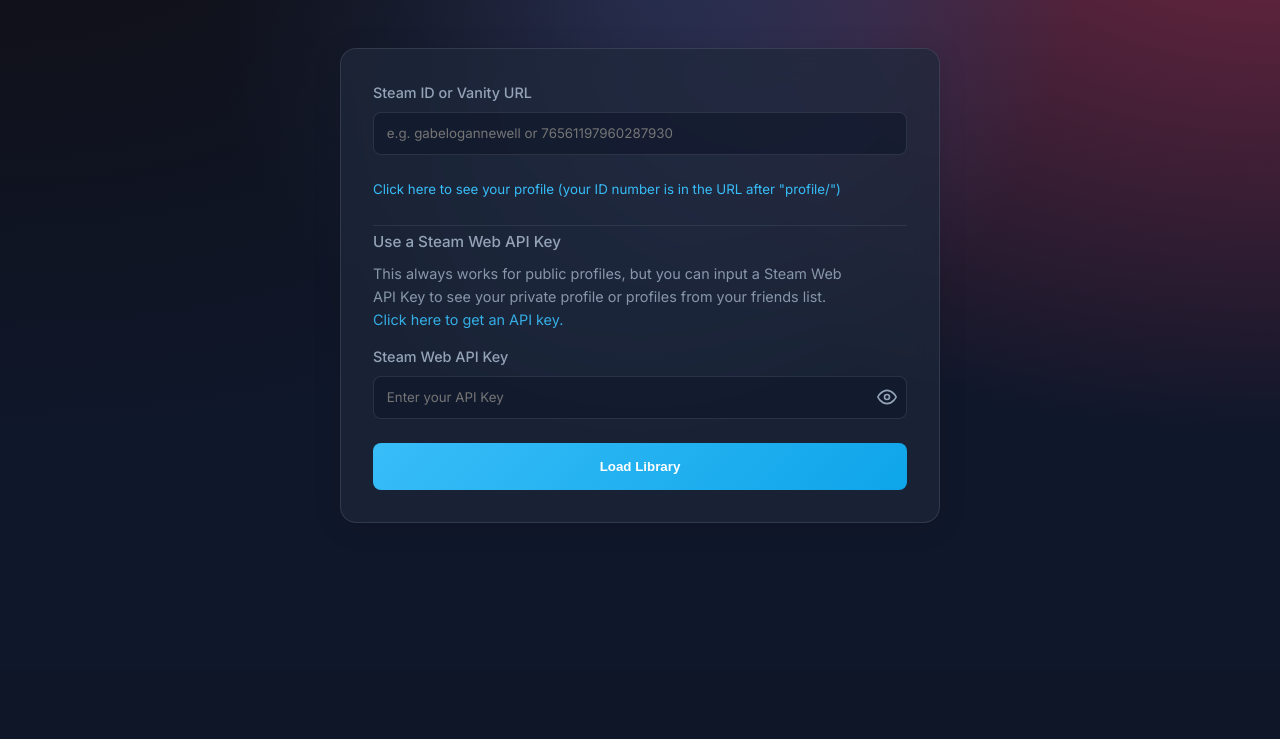
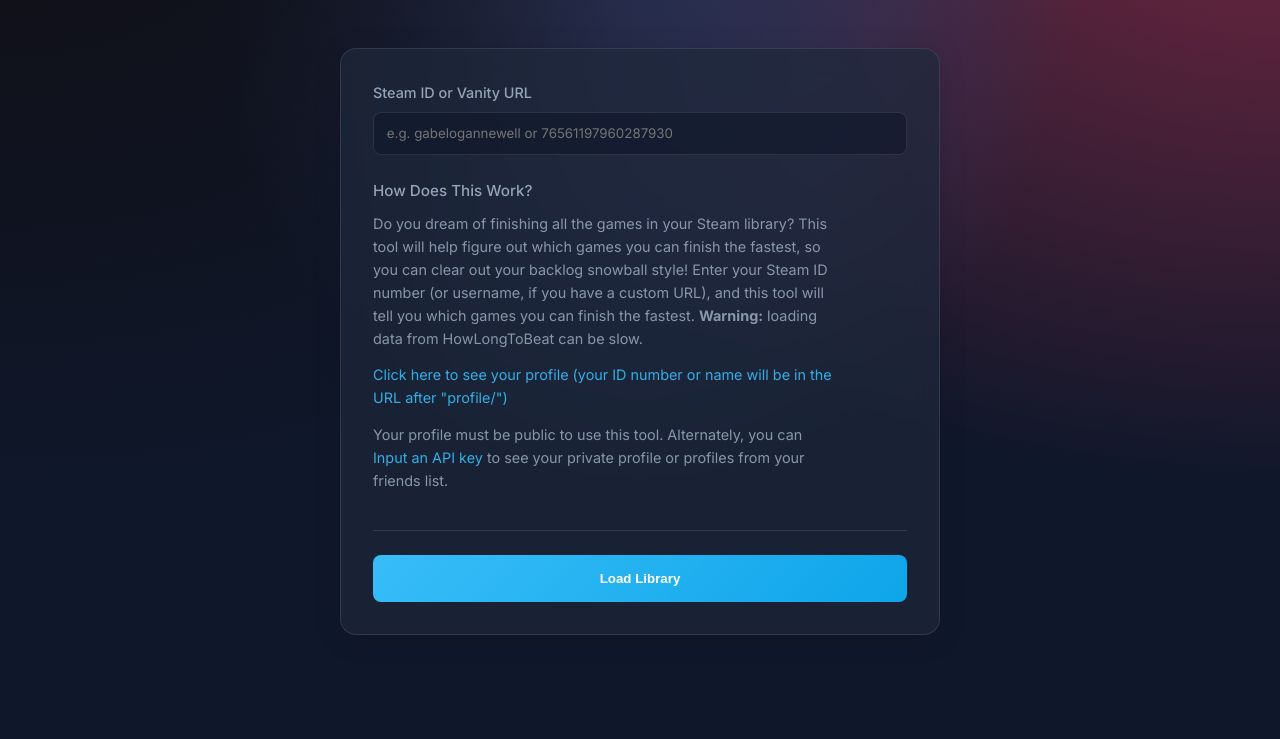
Before and after one commit to clintheinrich/steam-snowball, a Flask app: page / in a window 1280 px wide. Shown: the part 130-869 px from the top of the page. Before the commit the page ends 653 px from the top, so only its background shows below. Run offline with Flask 3, Linux system fonts and the light colour scheme.

Commit message:
text changes

```diff
--- a/public/script.js
+++ b/public/script.js
@@ -3,6 +3,8 @@ document.addEventListener('DOMContentLoaded', () => {
     const HLTB_CACHE_LIMIT = 2000;
     const loadBtn = document.getElementById('loadBtn');
     const apiKeyInput = document.getElementById('apiKey');
+    const apiKeyPanel = document.getElementById('apiKeyPanel');
+    const revealApiKeyBtn = document.getElementById('revealApiKey');
     const steamIdInput = document.getElementById('steamId');
     const statusMsg = document.getElementById('statusMsg');
     const resultsPanel = document.getElementById('resultsPanel');
@@ -21,6 +23,10 @@ document.addEventListener('DOMContentLoaded', () => {
     let hltbCache = loadHltbCache();
 
     if (localStorage.getItem('steamApiKey')) apiKeyInput.value = localStorage.getItem('steamApiKey');
+    if (localStorage.getItem('steamApiKey') && apiKeyPanel && revealApiKeyBtn) {
+        apiKeyPanel.classList.remove('hidden');
+        revealApiKeyBtn.setAttribute('aria-expanded', 'true');
+    }
     if (localStorage.getItem('steamId')) steamIdInput.value = localStorage.getItem('steamId');
     if (localStorage.getItem('searchFilter')) searchFilter.value = localStorage.getItem('searchFilter');
     if (localStorage.getItem('unplayedOnly') === 'true') unplayedOnlyFilter.checked = true;
@@ -29,6 +35,18 @@ document.addEventListener('DOMContentLoaded', () => {
     maxHoursFilter.disabled = !maxHoursEnabledFilter.checked;
 
     const toggleApiKeyBtn = document.getElementById('toggleApiKey');
+    if (revealApiKeyBtn && apiKeyPanel) {
+        revealApiKeyBtn.addEventListener('click', () => {
+            const isHidden = apiKeyPanel.classList.contains('hidden');
+            apiKeyPanel.classList.toggle('hidden', !isHidden);
+            revealApiKeyBtn.setAttribute('aria-expanded', isHidden ? 'true' : 'false');
+
+            if (isHidden) {
+                apiKeyInput.focus();
+            }
+        });
+    }
+
     if (toggleApiKeyBtn) {
         toggleApiKeyBtn.addEventListener('click', () => {
             const type = apiKeyInput.getAttribute('type') === 'password' ? 'text' : 'password';
--- a/public/style.css
+++ b/public/style.css
@@ -76,9 +76,38 @@ p {
     gap: 0.5rem;
 }
 
+.section-divider {
+    width: 100%;
+    height: 1px;
+    background: rgba(255, 255, 255, 0.1);
+}
+
+.text-panel {
+    width: 100%;
+}
+
+.api-key-trigger {
+    background: none;
+    border: none;
+    padding: 0;
+    color: var(--accent-color);
+    font: inherit;
+    line-height: inherit;
+    cursor: pointer;
+    text-decoration: none;
+    vertical-align: baseline;
+}
+
+.api-key-trigger:hover {
+    text-decoration: underline;
+}
+
 .api-key-details {
-    border-top: 1px solid rgba(255, 255, 255, 0.08);
-    padding-top: 0.25rem;
+    width: 100%;
+    background: rgba(15, 23, 42, 0.28);
+    border: 1px solid rgba(255, 255, 255, 0.08);
+    border-radius: 12px;
+    padding: 0.9rem 1rem 1rem;
 }
 
 .details-heading {
@@ -121,7 +150,8 @@ input:focus {
 
 button:focus-visible,
 a:focus-visible,
-input:focus-visible {
+input:focus-visible,
+.api-key-trigger:focus-visible {
     outline: 3px solid rgba(56, 189, 248, 0.85);
     outline-offset: 2px;
 }
--- a/templates/index.html
+++ b/templates/index.html
@@ -21,11 +21,19 @@
                 <label for="steamId">Steam ID or Vanity URL</label>
                 <input type="text" id="steamId" placeholder="e.g. gabelogannewell or 76561197960287930">
             </div>
-            <small><a href="https://steamcommunity.com/my/profile" target="_blank" rel="noopener noreferrer" class="accent-link">Click here to see
-                    your profile (your ID number is in the URL after &quot;profile/&quot;)</a></small>
-            <div class="api-key-details">
-                <p class="details-heading">Use a Steam Web API Key</p>
-                <p class="details-copy">This always works for public profiles, but you can input a Steam Web API Key to see your private profile or profiles from your friends list. <a href="https://steamcommunity.com/dev/apikey" target="_blank" rel="noopener noreferrer" class="accent-link">Click here to get an API key.</a></p>
+
+            <div class="text-panel">
+                <p class="details-heading">How Does This Work?</p>
+                <p class="details-copy">Do you dream of finishing all the games in your Steam library? This tool will help figure out
+                    which games you can finish the fastest, so you can clear out your backlog snowball style! Enter your Steam ID number
+                    (or username, if you have a custom URL), and this tool will tell you which games you can finish the fastest. <b>Warning:</b>
+                loading data from HowLongToBeat can be slow.</p>
+                <p class="details-copy"><a href="https://steamcommunity.com/my/profile" target="_blank" rel="noopener noreferrer" class="accent-link">Click here to see
+                    your profile (your ID number or name will be in the URL after &quot;profile/&quot;)</a></p>
+                <p class="details-copy">Your profile must be public to use this tool. Alternately, you can <button type="button" id="revealApiKey" class="api-key-trigger" aria-expanded="false" aria-controls="apiKeyPanel">Input an API key</button> to see your private profile or profiles from your friends list.</p>
+            </div>
+            <div class="section-divider" aria-hidden="true"></div>
+            <div id="apiKeyPanel" class="api-key-details hidden">
                 <div class="form-group">
                     <label for="apiKey">Steam Web API Key</label>
                     <div class="password-wrapper">
@@ -39,6 +47,7 @@
                             </svg>
                         </button>
                     </div>
+                    <p class="details-copy"><a href="https://steamcommunity.com/dev/apikey" target="_blank" rel="noopener noreferrer" class="accent-link">Click here to get an API key.</a></p>
                 </div>
             </div>
             <button id="loadBtn" class="primary-btn">Load Library</button>
```
